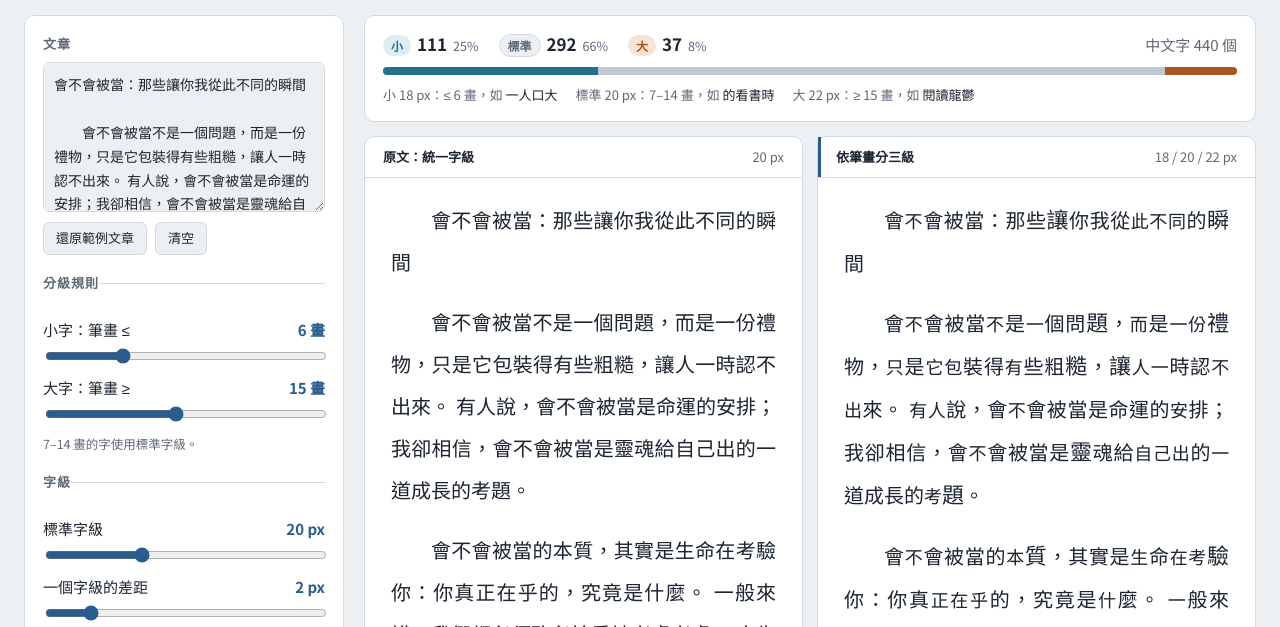
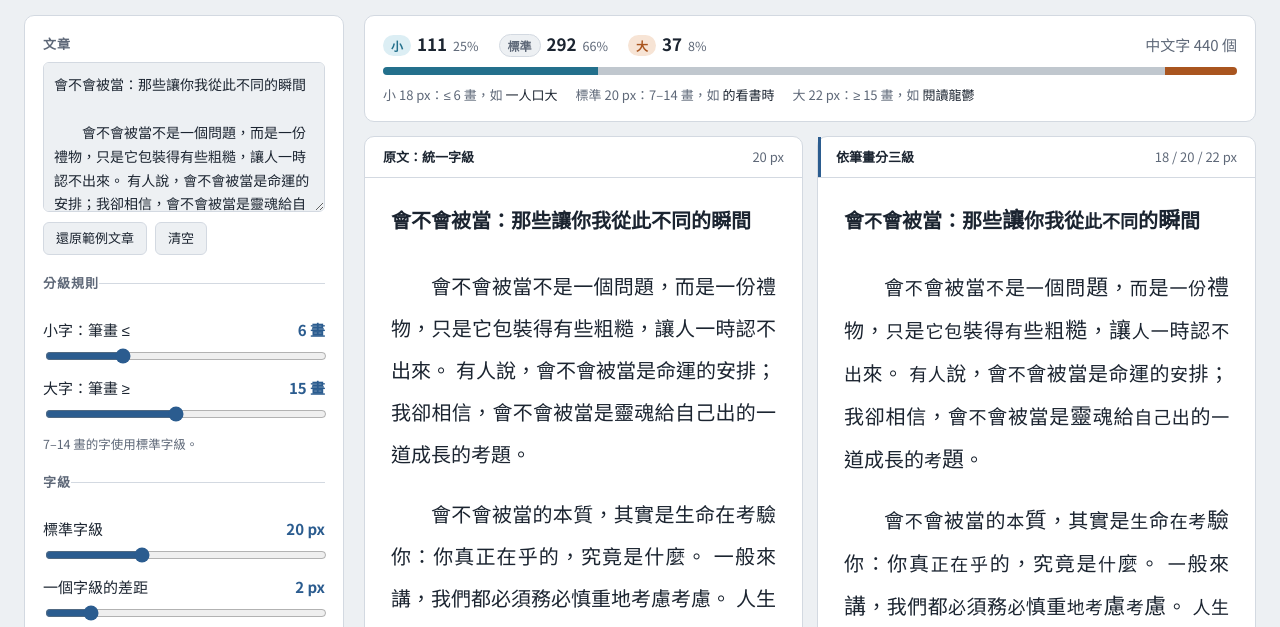
Before and after one commit to MarcusChen1029/stroke-font-size-prototype, a plain HTML site: page index.html in a window 1280 px wide. Shown: the part 127-754 px from the top of the page. Drawn offline with Linux system fonts and the light colour scheme.

Commit message:
Show a short first line as an unindented title
Co-Authored-By: Claude Opus 5.5 <noreply@anthropic.com>
Claude-Session: https://claude.ai/code/session_01JS1gzr787ioUoicytgKpB6

```diff
--- a/index.html
+++ b/index.html
@@ -115,6 +115,7 @@ input[type="range"] { width: 100%; accent-color: var(--accent); }
 .text.serif { font-family: var(--font-serif); }
 .text p { margin: 0 0 0.9em; text-indent: 2em; }
 .text p:last-child { margin-bottom: 0; }
+.text p.title { text-indent: 0; font-weight: 600; margin-bottom: 1.2em; }
 .text.vertical { writing-mode: vertical-rl; height: 30rem; overflow-x: auto; overflow-y: hidden; }
 .text.vertical p { margin: 0 0 0 0.9em; }
 
@@ -286,8 +287,11 @@ function renderText() {
   const st = settings();
   const paras = src.value.split(/\n/).map((p) => p.trim()).filter(Boolean);
   let uni = "", gr = "", ns = 0, nm = 0, nl = 0;
-  for (const p of paras) {
-    uni += "<p>" + esc(p) + "</p>";
+  // A short first line with no closing punctuation is shown as the title.
+  const hasTitle = paras.length > 1 && paras[0].length <= 40 && !/[。！？…」』.!?]$/.test(paras[0]);
+  paras.forEach((p, i) => {
+    const open = hasTitle && i === 0 ? '<p class="title">' : "<p>";
+    uni += open + esc(p) + "</p>";
     let line = "";
     for (const ch of p) {
       const n = strokesOf(ch);
@@ -298,8 +302,8 @@ function renderText() {
       else { cls = "m"; nm++; }
       line += '<span class="' + cls + '" title="' + n + ' 畫">' + ch + "</span>";
     }
-    gr += "<p>" + line + "</p>";
-  }
+    gr += open + line + "</p>";
+  });
   $("out-uniform").innerHTML = uni || '<p class="hint">在左側貼上文章即可預覽。</p>';
   $("out-graded").innerHTML = gr || '<p class="hint">在左側貼上文章即可預覽。</p>';
 
```
Also changed, not shown: src/template.html (+8 -4 lines).
